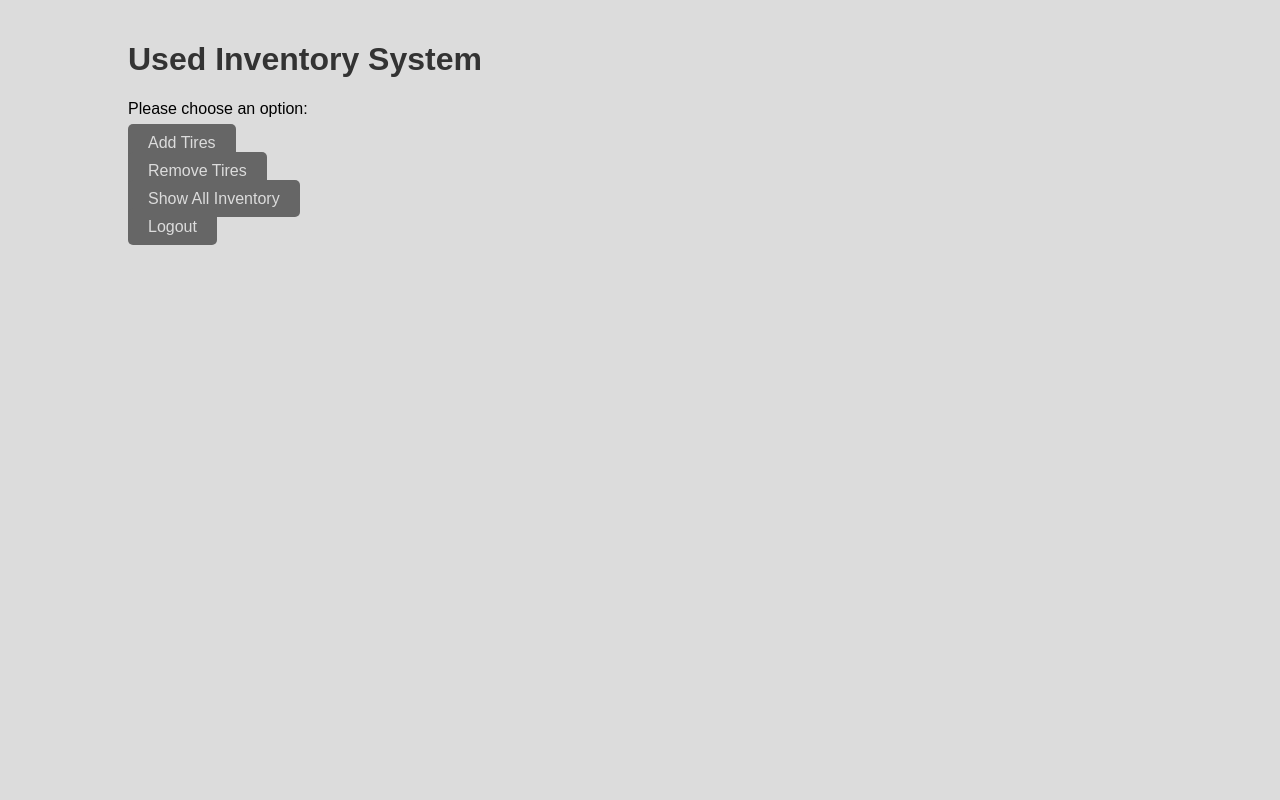
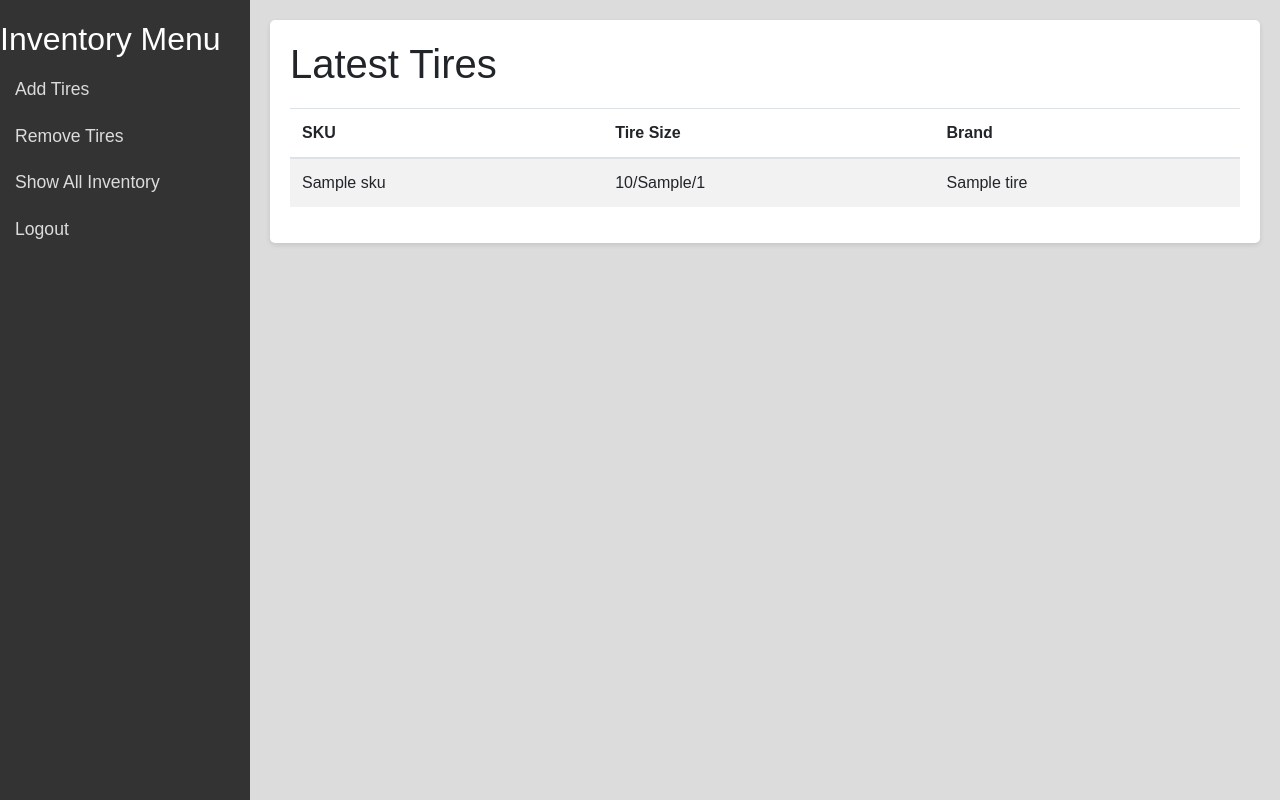
Before and after one commit to aaroncapron/Used-Inventory, a Flask app: template templates/home.html in a window 1280 px wide. Run offline with Flask 3, Linux system fonts and the light colour scheme; the template is opened without the code that fills it: most values are stand-ins (such as "Sample title", 1, 10 or a date in 2020); some libraries are stand-ins or nearby versions.

Commit message:
changes to homepage look for the better

```diff
--- a/templates/home.html
+++ b/templates/home.html
@@ -1,7 +1,11 @@
 <!DOCTYPE html>
 <html>
 <head>
-    <title>Home</title>
+    <title>Used Tire Inventory</title>
+    <!-- bootstrap CSS -->
+    <link href="https://stackpath.bootstrapcdn.com/bootstrap/4.3.1/css/bootstrap.min.css" rel="stylesheet">
+    <!-- icons -->
+    <link href="https://stackpath.bootstrapcdn.com/font-awesome/4.7.0/css/font-awesome.min.css" relstylesheet">
     <style>
         body {
             font-family: Arial, sans-serif;
@@ -9,65 +13,76 @@
             padding: 0;
             background-color: #dcdcdc;
         }
-        .container {
-            width: 80%;
-            margin: 0 auto;
+        .sidebar {
+            background-color: #333;
+            color: #fff;
+            position: fixed;
+            top: 0;
+            bottom: 0;
+            left: 0;
+            width: 250px;
+            padding-top: 20px;
+        }
+        .sidebar a {
+            padding: 10px 15px;
+            text-decoration: none;
+            font-size: 1.1em;
+            color: #dcdcdc;
+            display: block;
+        }
+        .sidebar a.active {
+            background-color: #666; /* active page button */
+            color: #fff;
+        }
+        .sidebar a:hover {
+            background-color: #555;
+            color: #fff;
+        }
+        .main-content {
+            margin-left: 250px; /* equal to sidebar width */
             padding: 20px;
         }
-        h1 {
-            color: #333333;
+        .table-container {
+            background-color: #fff;
+            padding: 20px;
+            border-radius: 5px;
+            box-shadow: 0 2px 5px rgba(0,0,0,0.1);
         }
-        ul {
-            list-style-type: none;
-            padding: 0;
-        }
-        ul li {
-            margin-bottom: 10px;
-        }
-        ul li a {
-            background-color: #555555;
-            color: #dcdcdc;
-            padding: 10px 20px;
-            text-decoration: none;
-            border-radius: 5px;
-        }
-        ul li a:hover {
-            background-color: #555555;
-        }
-        .nav-link {
-            background-color: #666666;
-        }
-        .nav-link.active {
-            background-color: #999999;
+        .table {
+            margin-top: 20px;
         }
     </style>
 </head>
 <body>
-    <div class="container">
-        <h1>Used Inventory System</h1>
-        <p>Please choose an option:</p>
-        <ul class="nav flex-column">
-            <li class="nav-item">
-                <a class="nav-link {% if request.path == '/add' %}active{% endif %}" href="/add">
-                    <i class="fa fa-plus"></i> Add Tires
-                </a>
-            </li>
-            <li class="nav-item">
-                <a class="nav-link {% if request.path == '/remove' %}active{% endif %}" href="/remove">
-                    <i class="fa fa-minus"></i> Remove Tires
-                </a>
-            </li>
-            <li class="nav-item">
-                <a class="nav-link {% if request.path == '/show_inventory' %}active{% endif %}" href="/show_inventory">
-                    <i class="fa fa-table"></i> Show All Inventory
-                </a>
-            </li>
-            <li class="nav-item">
-                <a class="nav-link {% if request.path == '/logout' %}active{% endif %}" href="/logout">
-                    <i class="fa fa-sign-out"></i> Logout
-                </a>
-            </li>
-        </ul>
+    <div class="sidebar">
+        <h2>Inventory Menu</h2>
+        <a class="{% if request.path == '/add' %}active{% endif %}" href="/add"><i class="fa fa-plus"></i> Add Tires</a>
+        <a class="{% if request.path == '/remove' %}active{% endif %}" href="/remove"><i class="fa fa-minus"></i> Remove Tires</a>
+        <a class="{% if request.path == '/show_inventory' %}active{% endif %}" href="/show_inventory"><i class="fa fa-table"></i> Show All Inventory</a>
+        <a class="{% if request.path == '/logout' %}active{% endif %}" href="/logout"><i class="fa fa-sign-out"></i> Logout</a>
+    </div>
+    <div class="main-content">
+        <div class="table-container">
+            <h1>Latest Tires</h1>
+            <table class="table table-striped">
+                <thead>
+                    <tr>
+                        <th>SKU</th>
+                        <th>Tire Size</th>
+                        <th>Brand</th>
+                    </tr>
+                </thead>
+                <tbody>
+                    {% for tire in latest_tires %}
+                    <tr>
+                        <td>{{ tire.sku }}</td>
+                        <td>{{ tire.section_width }}/{{ tire.aspect_ratio }}/{{ tire.rim_size }}</td>
+                        <td>{{ tire.brand_name }}</td>
+                    </tr>
+                    {% endfor %}
+                </tbody>
+            </table>
+        </div>
     </div>
 </body>
 </html>
```
